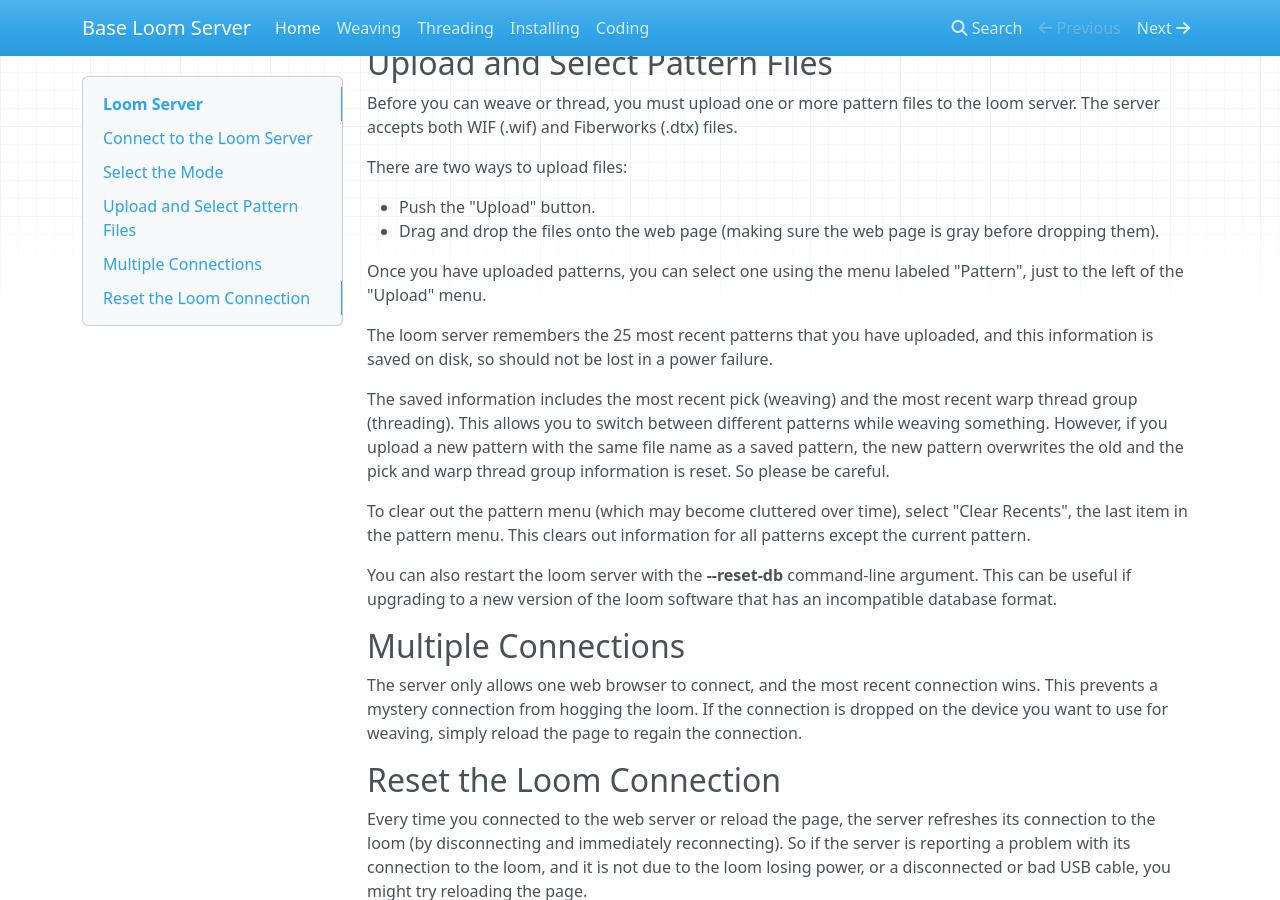
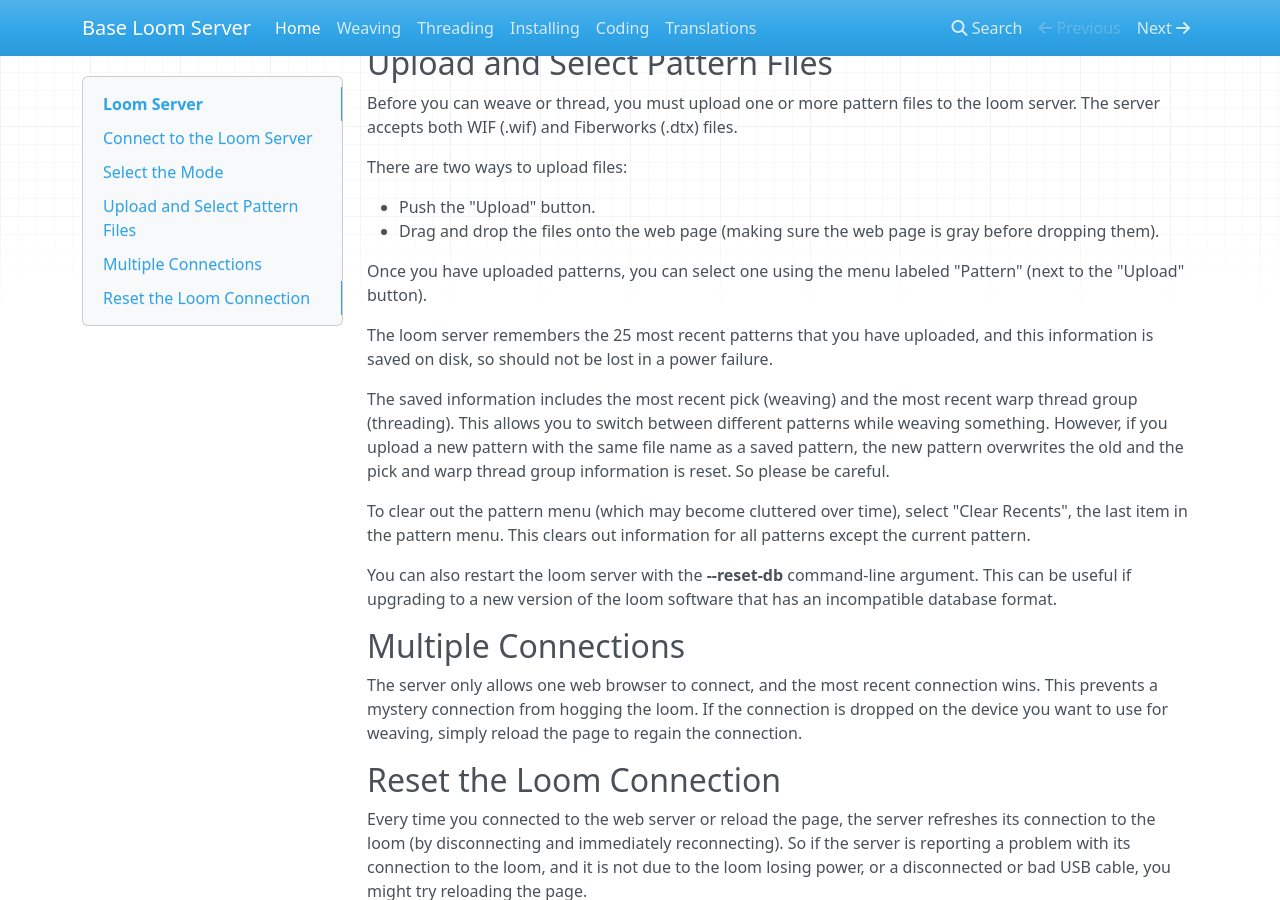
Before and after one commit to r-owen/base_loom_server, an MkDocs documentation site: the page built from docs/index.md, in a window 1280 px wide and 900 px high, scrolled down 663 px. Built offline with MkDocs 1.6.1, drawn with Linux system fonts in a browser that asks for light colours; nearby versions of some CDN libraries.

Commit message:
Add translations.md

```diff
--- a/docs/index.md
+++ b/docs/index.md
@@ -37,7 +37,7 @@
 * Push the "Upload" button.
 * Drag and drop the files onto the web page (making sure the web page is gray before dropping them).
 
-Once you have uploaded patterns, you can select one using the menu labeled "Pattern", just to the left of the "Upload" menu.
+Once you have uploaded patterns, you can select one using the menu labeled "Pattern" (next to the "Upload" button).
 
 The loom server remembers the 25 most recent patterns that you have uploaded,
 and this information is saved on disk, so should not be lost in a power failure.
--- a/mkdocs.yml
+++ b/mkdocs.yml
@@ -5,3 +5,4 @@
   - Threading: threading.md
   - Installing: installing.md
   - Coding: coding.md
+  - Translations: translations.md
```
Also changed, not shown: docs/translations.md (added, +14 -0 lines).
